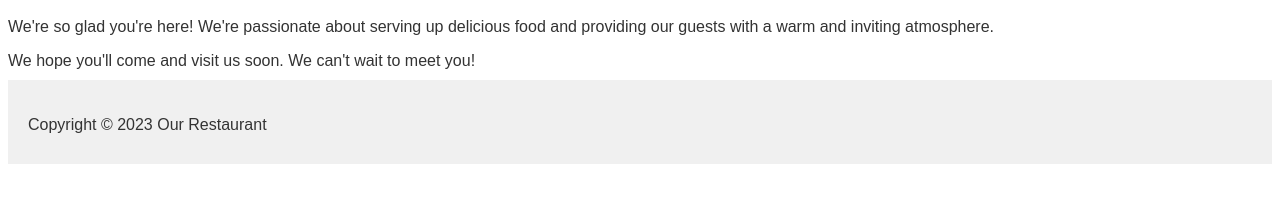
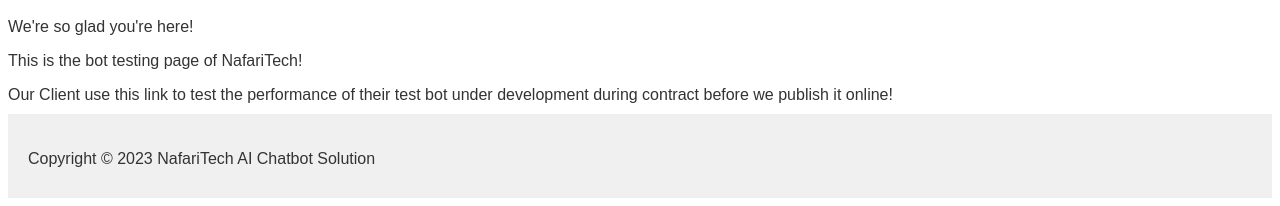
Before and after one commit to Abdunafari/NafariRestaurant.github.io, a plain HTML site: page index.html in a window 1280 px wide. Shown: the part 1078-1284 px from the top of the page. Before the commit the page ends 1250 px from the top, so only its background shows below. Drawn offline with Linux system fonts and the light colour scheme.

Commit message:
Update index.html

```diff
--- a/index.html
+++ b/index.html
@@ -1,7 +1,7 @@
 <!DOCTYPE html>
 <html>
 <head>
-  <title>Welcome to Our Restaurant</title>
+  <title>Welcome to NafariTech AI Chatbot Test</title>
   <style>
     body {
       background-color: #fff;
@@ -38,11 +38,12 @@
   </header>
   <main>
     <img src="https://source.unsplash.com/random" alt="A photo of a delicious meal">
-    <p>We're so glad you're here! We're passionate about serving up delicious food and providing our guests with a warm and inviting atmosphere.</p>
-    <p>We hope you'll come and visit us soon. We can't wait to meet you!</p>
+    <p>We're so glad you're here!</p>
+    <p>This is the bot testing page of NafariTech!</p>
+    <p>Our Client use this link to test the performance of their test bot under development during contract before we publish it online!</p>
   </main>
   <footer>
-    <p>Copyright &copy; 2023 Our Restaurant</p>
+    <p>Copyright &copy; 2023 NafariTech AI Chatbot Solution</p>
   </footer>
 </body>
 </html>
```
